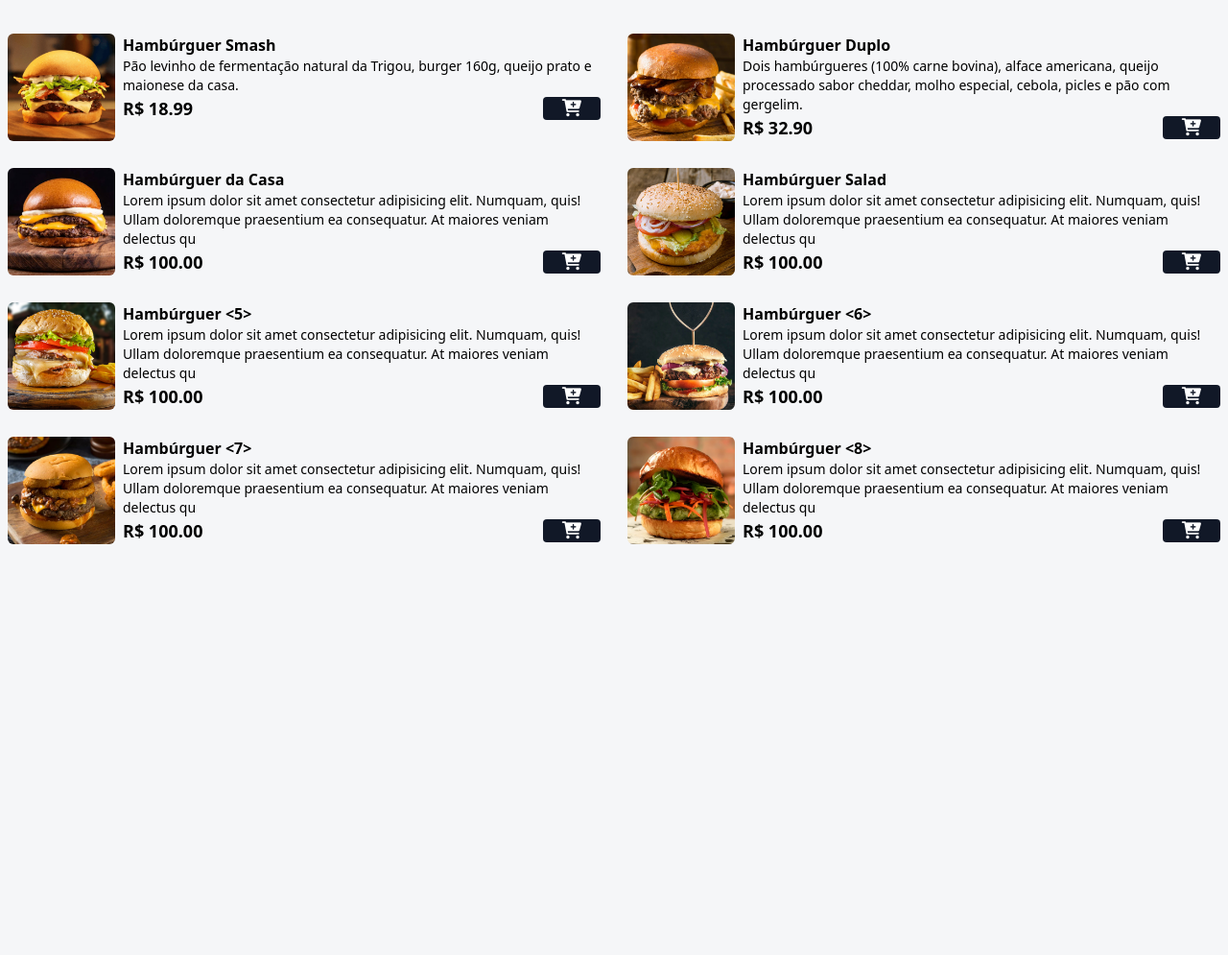
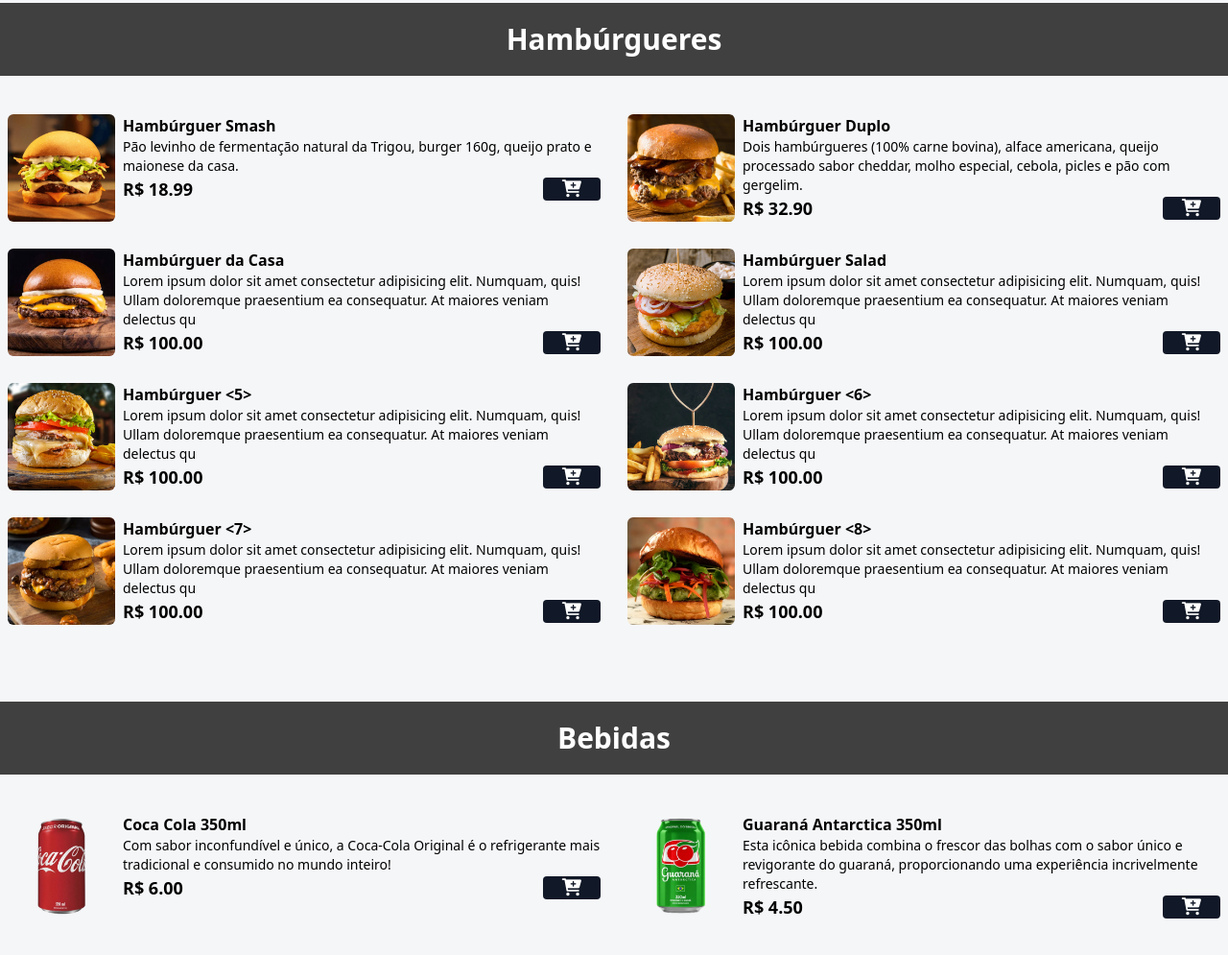
Before and after one commit to Carecsnay/Cardapio-Online, a website: page index.html in a window 1280 px wide. Shown: the part 561-1556 px from the top of the page at 96% size. Before the commit the page ends 1208 px from the top, so only its background shows below. Drawn offline with Linux system fonts and the light colour scheme.

Commit message:
Feat: Refri section added.

```diff
--- a/index.html
+++ b/index.html
@@ -26,7 +26,8 @@
     </header>
     <main>
         <section class="Hambúrgueres">
-            <h2 class="text-2xl md:text-5xl font-bold text-center mt-12 mb-20">Conheça nosso menu</h2>
+            <h2 class="text-4xl md:text-5xl font-bold text-center mt-12 mb-12">Conheça nosso menu</h2>
+            <h2 class="text-2xl md:text-3xl font-bold text-center mb-10 p-5 bg-neutral-700 text-white">Hambúrgueres</h2>
             <div class="grid grid-cols-1 md:grid-cols-2 gap-7 mx-auto max-w-7xl px-2 mb-20">
                 <div class="item flex gap-2">
                     <img src="./assets/hamb-1.png" alt="Hambúrguer 1"
@@ -37,8 +38,8 @@
                             maionese da casa.</p>
                         <div class="flex items-center gap-2 justify-between">
                             <p class="font-bold text-lg">R$ 18.99</p>
-                            <button class="bg-gray-900 px-5 rounded add-to-cart-btn" data-name="Hambúrguer Smash" data-price
-                            ="100.00">
+                            <button class="bg-gray-900 px-5 rounded add-to-cart-btn" data-name="Hambúrguer Smash"
+                                data-price="100.00">
                                 <i class="fa fa-cart-plus text-lg text-white"></i>
                             </button>
                         </div>
@@ -50,11 +51,12 @@
                         class="w-28 h-28 rounded-md hover:scale-110 duration-300 hover:-rotate-2" />
                     <div>
                         <p class="font-bold">Hambúrguer Duplo</p>
-                        <p class="text-sm">Dois hambúrgueres (100% carne bovina), alface americana, queijo processado sabor cheddar, molho especial, cebola, picles e pão com gergelim.</p>
+                        <p class="text-sm">Dois hambúrgueres (100% carne bovina), alface americana, queijo processado
+                            sabor cheddar, molho especial, cebola, picles e pão com gergelim.</p>
                         <div class="flex items-center gap-2 justify-between">
                             <p class="font-bold text-lg">R$ 32.90</p>
-                            <button class="bg-gray-900 px-5 rounded add-to-cart-btn" data-name="Hambúrguer Duplo" data-price
-                            ="32.90">
+                            <button class="bg-gray-900 px-5 rounded add-to-cart-btn" data-name="Hambúrguer Duplo"
+                                data-price="32.90">
                                 <i class="fa fa-cart-plus text-lg text-white"></i>
                             </button>
                         </div>
@@ -66,11 +68,12 @@
                         class="w-28 h-28 rounded-md hover:scale-110 duration-300 hover:-rotate-2" />
                     <div>
                         <p class="font-bold">Hambúrguer da Casa</p>
-                        <p class="text-sm">Lorem ipsum dolor sit amet consectetur adipisicing elit. Numquam, quis! Ullam doloremque praesentium ea consequatur. At maiores veniam delectus qu</p>
+                        <p class="text-sm">Lorem ipsum dolor sit amet consectetur adipisicing elit. Numquam, quis! Ullam
+                            doloremque praesentium ea consequatur. At maiores veniam delectus qu</p>
                         <div class="flex items-center gap-2 justify-between">
                             <p class="font-bold text-lg">R$ 100.00</p>
-                            <button class="bg-gray-900 px-5 rounded add-to-cart-btn" data-name="Hambúrguer 3" data-price
-                            ="100.00">
+                            <button class="bg-gray-900 px-5 rounded add-to-cart-btn" data-name="Hambúrguer 3"
+                                data-price="100.00">
                                 <i class="fa fa-cart-plus text-lg text-white"></i>
                             </button>
                         </div>
@@ -82,11 +85,12 @@
                         class="w-28 h-28 rounded-md hover:scale-110 duration-300 hover:-rotate-2" />
                     <div>
                         <p class="font-bold">Hambúrguer Salad</p>
-                        <p class="text-sm">Lorem ipsum dolor sit amet consectetur adipisicing elit. Numquam, quis! Ullam doloremque praesentium ea consequatur. At maiores veniam delectus qu</p>
+                        <p class="text-sm">Lorem ipsum dolor sit amet consectetur adipisicing elit. Numquam, quis! Ullam
+                            doloremque praesentium ea consequatur. At maiores veniam delectus qu</p>
                         <div class="flex items-center gap-2 justify-between">
                             <p class="font-bold text-lg">R$ 100.00</p>
-                            <button class="bg-gray-900 px-5 rounded add-to-cart-btn" data-name="Hambúrguer 4" data-price
-                            ="100.00">
+                            <button class="bg-gray-900 px-5 rounded add-to-cart-btn" data-name="Hambúrguer 4"
+                                data-price="100.00">
                                 <i class="fa fa-cart-plus text-lg text-white"></i>
                             </button>
                         </div>
@@ -97,12 +101,14 @@
                     <img src="./assets/hamb-5.png" alt="Hambúrguer 5"
                         class="w-28 h-28 rounded-md hover:scale-110 duration-300 hover:-rotate-2" />
                     <div>
-                        <p class="font-bold">Hambúrguer <5></p>
-                        <p class="text-sm">Lorem ipsum dolor sit amet consectetur adipisicing elit. Numquam, quis! Ullam doloremque praesentium ea consequatur. At maiores veniam delectus qu</p>
+                        <p class="font-bold">Hambúrguer <5>
+                        </p>
+                        <p class="text-sm">Lorem ipsum dolor sit amet consectetur adipisicing elit. Numquam, quis! Ullam
+                            doloremque praesentium ea consequatur. At maiores veniam delectus qu</p>
                         <div class="flex items-center gap-2 justify-between">
                             <p class="font-bold text-lg">R$ 100.00</p>
-                            <button class="bg-gray-900 px-5 rounded add-to-cart-btn" data-name="Hambúrguer 5" data-price
-                            ="100.00">
+                            <button class="bg-gray-900 px-5 rounded add-to-cart-btn" data-name="Hambúrguer 5"
+                                data-price="100.00">
                                 <i class="fa fa-cart-plus text-lg text-white"></i>
                             </button>
                         </div>
@@ -113,12 +119,14 @@
                     <img src="./assets/hamb-6.png" alt="Hambúrguer 6"
                         class="w-28 h-28 rounded-md hover:scale-110 duration-300 hover:-rotate-2" />
                     <div>
-                        <p class="font-bold">Hambúrguer <6></p>
-                        <p class="text-sm">Lorem ipsum dolor sit amet consectetur adipisicing elit. Numquam, quis! Ullam doloremque praesentium ea consequatur. At maiores veniam delectus qu</p>
+                        <p class="font-bold">Hambúrguer <6>
+                        </p>
+                        <p class="text-sm">Lorem ipsum dolor sit amet consectetur adipisicing elit. Numquam, quis! Ullam
+                            doloremque praesentium ea consequatur. At maiores veniam delectus qu</p>
                         <div class="flex items-center gap-2 justify-between">
                             <p class="font-bold text-lg">R$ 100.00</p>
-                            <button class="bg-gray-900 px-5 rounded add-to-cart-btn" data-name="Hambúrguer 6" data-price
-                            ="100.00">
+                            <button class="bg-gray-900 px-5 rounded add-to-cart-btn" data-name="Hambúrguer 6"
+                                data-price="100.00">
                                 <i class="fa fa-cart-plus text-lg text-white"></i>
                             </button>
                         </div>
@@ -129,12 +137,14 @@
                     <img src="./assets/hamb-7.png" alt="Hambúrguer 7"
                         class="w-28 h-28 rounded-md hover:scale-110 duration-300 hover:-rotate-2" />
                     <div>
-                        <p class="font-bold">Hambúrguer <7></p>
-                        <p class="text-sm">Lorem ipsum dolor sit amet consectetur adipisicing elit. Numquam, quis! Ullam doloremque praesentium ea consequatur. At maiores veniam delectus qu</p>
+                        <p class="font-bold">Hambúrguer <7>
+                        </p>
+                        <p class="text-sm">Lorem ipsum dolor sit amet consectetur adipisicing elit. Numquam, quis! Ullam
+                            doloremque praesentium ea consequatur. At maiores veniam delectus qu</p>
                         <div class="flex items-center gap-2 justify-between">
                             <p class="font-bold text-lg">R$ 100.00</p>
-                            <button class="bg-gray-900 px-5 rounded add-to-cart-btn" data-name="Hambúrguer 7" data-price
-                            ="100.00">
+                            <button class="bg-gray-900 px-5 rounded add-to-cart-btn" data-name="Hambúrguer 7"
+                                data-price="100.00">
                                 <i class="fa fa-cart-plus text-lg text-white"></i>
                             </button>
                         </div>
@@ -145,20 +155,58 @@
                     <img src="./assets/hamb-8.png" alt="Hambúrguer 8"
                         class="w-28 h-28 rounded-md hover:scale-110 duration-300 hover:-rotate-2" />
                     <div>
-                        <p class="font-bold">Hambúrguer <8></p>
-                        <p class="text-sm">Lorem ipsum dolor sit amet consectetur adipisicing elit. Numquam, quis! Ullam doloremque praesentium ea consequatur. At maiores veniam delectus qu</p>
+                        <p class="font-bold">Hambúrguer <8>
+                        </p>
+                        <p class="text-sm">Lorem ipsum dolor sit amet consectetur adipisicing elit. Numquam, quis! Ullam
+                            doloremque praesentium ea consequatur. At maiores veniam delectus qu</p>
                         <div class="flex items-center gap-2 justify-between">
                             <p class="font-bold text-lg">R$ 100.00</p>
-                            <button class="bg-gray-900 px-5 rounded add-to-cart-btn" data-name="Hambúrguer 8" data-price
-                            ="100.00">
+                            <button class="bg-gray-900 px-5 rounded add-to-cart-btn" data-name="Hambúrguer 8"
+                                data-price="100.00">
                                 <i class="fa fa-cart-plus text-lg text-white"></i>
                             </button>
                         </div>
                     </div>
                 </div>
             </div>
-        </section->
+        </section>
+
+        <section class="Bebidas">
+            <h2 class="text-2xl md:text-3xl font-bold text-center m-0 mb-10 p-5 bg-neutral-700 text-white">Bebidas</h2>
+            <div class="grid grid-cols-1 md:grid-cols-2 gap-7 mx-auto max-w-7xl px-2 mb-20" id="menu">
+                <div class="item flex gap-2 w-full">
+                    <img src="./assets/refri-1.png" alt="Refrigerante 1"
+                        class="w-28 h-28 rounded-md hover:scale-110 duration-300 hover:-rotate-2" />
+                    <div>
+                        <p class="font-bold">Coca Cola 350ml</p>
+                        <p class="text-sm">Com sabor inconfundível e único, a Coca-Cola Original é o refrigerante mais tradicional e consumido no mundo inteiro!</p>
+                        <div class="flex items-center gap-2 justify-between">
+                            <p class="font-bold text-lg">R$ 6.00</p>
+                            <button class="bg-gray-900 px-5 rounded add-to-cart-btn" data-name="Coca Cola 350ml"
+                                data-price="6">
+                                <i class="fa fa-cart-plus text-lg text-white"></i>
+                            </button>
+                        </div>
+                    </div>
+                </div>
+
+                <div class="item flex gap-2 w-full">
+                    <img src="./assets/refri-2.png" alt="Refrigerante 2"
+                        class="w-28 h-28 rounded-md hover:scale-110 duration-300 hover:-rotate-2" />
+                    <div>
+                        <p class="font-bold">Guaraná Antarctica 350ml</p>
+                        <p class="text-sm">Esta icônica bebida combina o frescor das bolhas com o sabor único e revigorante do guaraná, proporcionando uma experiência incrivelmente refrescante.</p>
+                        <div class="flex items-center gap-2 justify-between">
+                            <p class="font-bold text-lg">R$ 4.50</p>
+                            <button class="bg-gray-900 px-5 rounded add-to-cart-btn" data-name="Guaraná Antarctica 350ml"
+                                data-price="4.50">
+                                <i class="fa fa-cart-plus text-lg text-white"></i>
+                            </button>
+                        </div>
+                    </div>
+                </div>
+            </div>
+        </section>
     </main>
 </body>
-
 </html>
```
Also changed, not shown: styles/output.css.
